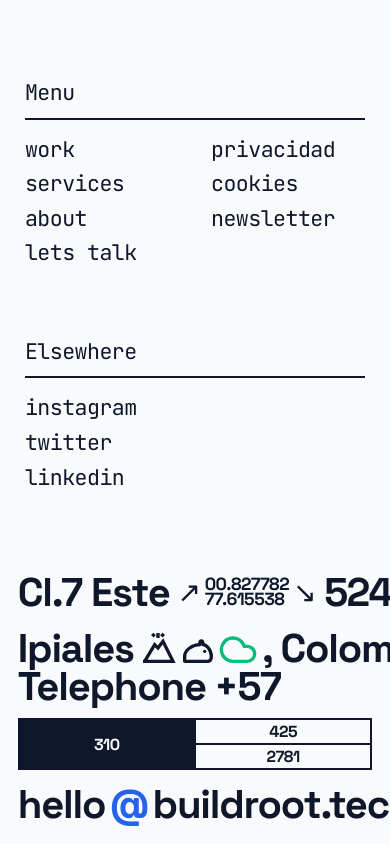
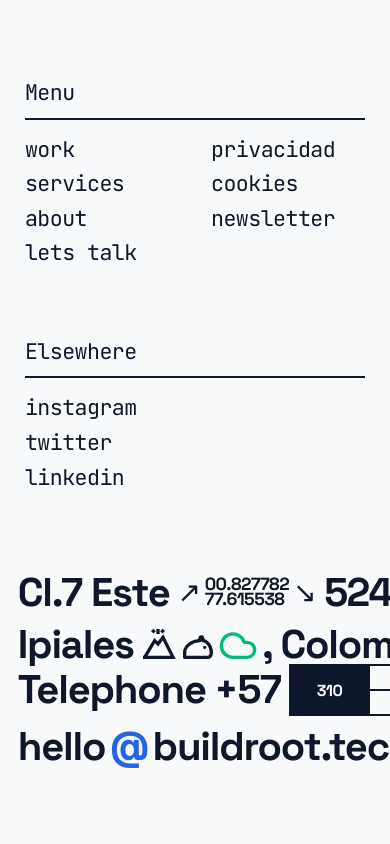
Before and after one commit to buildroot-tech/front-buildroot, a Next.js app: page / in a window 390 px wide. Shown: the part 6757-7601 px from the top of the page. After the commit the page ends 7543 px from the top, so only its background shows below. Built offline with nearby package versions, Linux system fonts and the light colour scheme.

Commit message:
style(footer): synchronize phone grid width with the city row bounding box

```diff
--- a/components/layout/Footer.tsx
+++ b/components/layout/Footer.tsx
@@ -188,11 +188,11 @@ export function Footer(): React.ReactElement {
                 </span>
               </div>
 
-              {/* Rows 2 & 3: City and Phone Grid (Aligned) */}
-              <div className="grid grid-cols-1 xl:grid-cols-[max-content_1fr] w-full px-2 py-1 gap-x-2 md:gap-x-4 items-center">
+              {/* Rows 2 & 3: City and Phone Grid (Aligned by width) */}
+              <div className="flex flex-col w-max px-2 gap-1 xl:gap-2">
 
-                {/* Row 2, Col 1: City */}
-                <div className="flex items-end justify-start gap-1 md:gap-2">
+                {/* Row 2: City */}
+                <div className="flex items-end justify-start gap-1 md:gap-2 w-full">
                   <span className="headline font-light text-[var(--text-primary)] text-[clamp(2.5rem,4.5vw,6rem)] capitalize leading-[0.85] tracking-tighter whitespace-nowrap translate-y-1 md:translate-y-2">
                     {contactInfo.city}
                   </span>
@@ -218,11 +218,9 @@ export function Footer(): React.ReactElement {
                   </span>
                 </div>
 
-                {/* Row 2, Col 2: Empty space */}
-                <div className="hidden xl:block"></div>
-
-                {/* Row 3, Col 1: Telephone Label */}
-                <div className="flex items-center justify-start gap-2 md:gap-4 shrink-0 py-1">
+                {/* Row 3: Telephone and Grid */}
+                <div className="flex items-center justify-start w-full gap-2 md:gap-4 shrink-0">
+                  <div className="flex items-center gap-2 md:gap-4 shrink-0">
                     <span className="headline font-light text-[var(--text-primary)] text-[clamp(2.5rem,4.5vw,6rem)] leading-[0.85] capitalize tracking-tighter">
                       Telephone
                     </span>
@@ -231,8 +229,8 @@ export function Footer(): React.ReactElement {
                     </span>
                   </div>
 
-                {/* Row 3, Col 2: Phone Grid */}
-                <div className="flex-1 grid grid-cols-2 grid-rows-2 border-2 border-[var(--border)] gap-[2px] bg-[var(--border)] mt-2 xl:mt-0">
+                  {/* Phone Grid */}
+                  <div className="flex-1 grid grid-cols-2 grid-rows-2 border-2 border-[var(--border)] gap-[2px] bg-[var(--border)] min-w-[150px]">
                     <div className="row-span-2 flex items-center justify-center headline text-[clamp(1rem,1.5vw,2rem)] leading-[0.85] tracking-tighter font-light bg-[var(--text-primary)] text-[var(--bg-primary)] py-1 md:py-2 px-2 md:px-4">
                       {contactInfo.phone.split(" ")[0]}
                     </div>
@@ -243,6 +241,8 @@ export function Footer(): React.ReactElement {
                       {contactInfo.phone.split(" ")[2]}
                     </div>
                   </div>
+                </div>
+
               </div>
 
               {/* Row 4: Email */}
```
Lines whose indentation alone changed are shown as unchanged.
